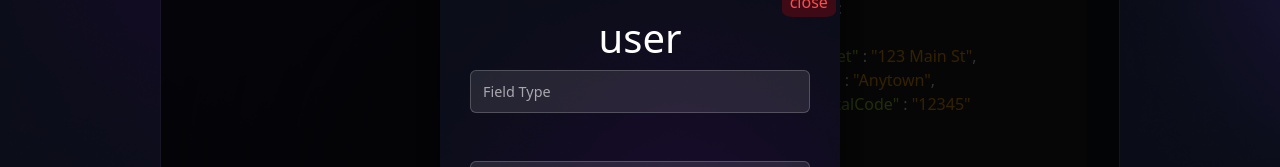
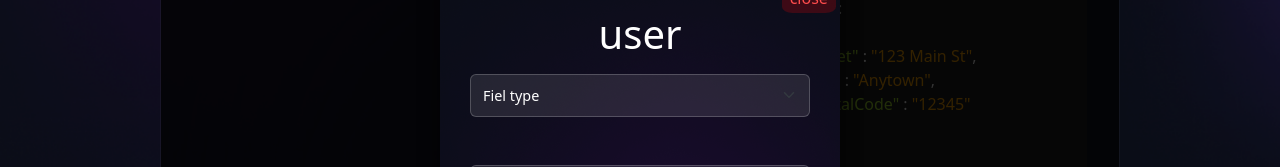
Before and after one commit to mohamedmaghzaoui/AIGen, a React (Vite) app in the folder ai-gen-app/: page / in a window 1280 px wide. Both pictures are taken after a click on the element "user". Shown: the part 417-584 px from the top of the page. Built offline with nearby package versions, Linux system fonts and the light colour scheme.

Commit message:
switch from open ai to gemini

```diff
--- a/ai-gen-app/src/components/popup.css
+++ b/ai-gen-app/src/components/popup.css
@@ -53,6 +53,45 @@
 .form-control::placeholder {
   color: rgba(255, 255, 255, 0.6); /* Slightly transparent placeholder */
 }
+/* Custom styles for the select element */
+.custom-select {
+  background-color: rgba(255, 255, 255, 0.1); /* Subtle background */
+  border: 1px solid rgba(255, 255, 255, 0.2); /* Soft border */
+  color: #fff; /* White text */
+  font-size: 0.9rem;
+  padding: 10px 12px;
+  border-radius: 6px; /* Rounded corners */
+  transition: all 0.3s ease;
+  cursor: pointer;
+  appearance: none; /* Remove default arrow */
+}
+
+/* On focus */
+.custom-select:focus {
+  border-color: #4caf50; /* Green focus border */
+  box-shadow: 0 0 8px rgba(76, 175, 80, 0.7); /* Glow effect */
+  outline: none;
+  background-color: transparent;
+  color: white;
+}
+
+/* Placeholder (for the first option) */
+.custom-select option:first-child {
+  color: rgba(255, 255, 255, 0.6);
+}
+
+/* Custom styles for options */
+.custom-select option {
+  background: rgba(0, 0, 0, 0.8); /* Darker background for options */
+  color: #fff; /* White text */
+  padding: 10px;
+}
+
+/* Option hover effect */
+.custom-select option:hover {
+  background-color: rgba(76, 175, 80, 0.7); /* Green highlight */
+  color: #000; /* Black text */
+}
 
 /* Button Styles */
 .close {
--- a/ai-gen-app/src/components/popup.jsx
+++ b/ai-gen-app/src/components/popup.jsx
@@ -13,13 +13,18 @@ export const Popup = ({ hidePopUp }) => {
         <h1 className="text-center text-white">user</h1>
 
         <form>
-          <div className="mb-5">
-            <input
-              type="text"
-              className="form-control"
-              placeholder="Field Type"
-            />
+          <div className="custom-select-wrapper mb-5 mt-3">
+            <select
+              className="form-select custom-select"
+              aria-label="Default select example"
+            >
+              <option selected>Fiel type</option>
+              <option value="1">String</option>
+              <option value="2">Number</option>
+              <option value="3">boolean</option>
+            </select>
           </div>
+
           <div className="mb-5">
             <input
               type="text"
```
Also changed, not shown: 2 other files (tests, documents, lock files or other folders).
